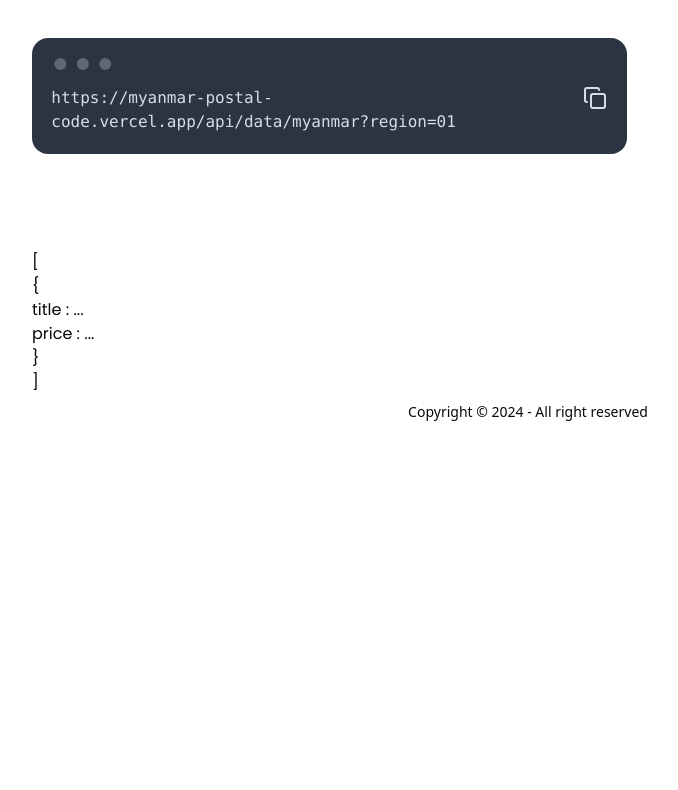
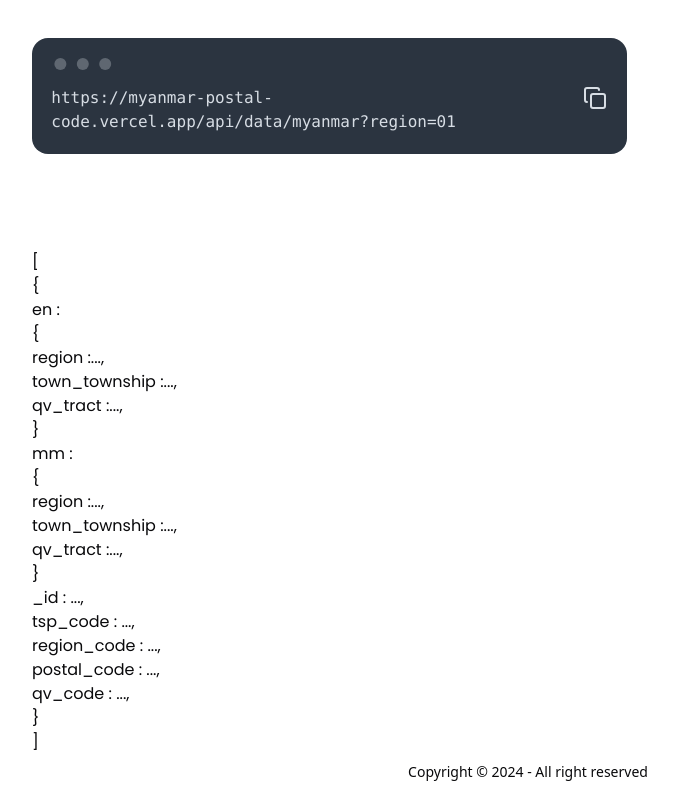
Before and after one commit to Minthantmg/MyanmarPostalCode, a Next.js app: page /docs in a window 1280 px wide. Shown: the part 603-1393 px from the top of the page, without its empty margins (112-790 px from the left). Before the commit the page ends 1033 px from the top, so only its background shows below. Built offline with nearby package versions, Linux system fonts and the light colour scheme.

Commit message:
json display

```diff
--- a/src/app/docs/page.tsx
+++ b/src/app/docs/page.tsx
@@ -33,7 +33,23 @@
     };
 
     const data = [
-        {id: 1, title: '...', price: '...', category: '...', description: '...', image: '...'},
+        {
+            "en": {
+                "region": "...,",
+                "town_township": "...,",
+                "qv_tract": "...,"
+            },
+            "mm": {
+                "region": "...,",
+                "town_township": "...,",
+                "qv_tract": "...,"
+            },
+            "_id": "...,",
+            "tsp_code": "...,",
+            "region_code": "...,",
+            "postal_code": "...,",
+            "qv_code": "...,"
+        },
     ];
 
     return (
@@ -102,10 +118,26 @@
                     <span>{`{`}
                         <span>
                           {data.map((item) => (
-                              <div key={item.id}>  {/* Add a unique key for each item */}
-                                  <h2>title : {item.title}</h2>
-                                  <p>price : {item.price}</p>
-                                  {/* Add other elements to display category, description, and image */}
+                              <div key={item.postal_code}>
+                                  <h2 className="flex flex-col">en :
+                                      <span className="flex flex-col">{`{`}</span>
+                                      <span>region :{item.en.region}</span>
+                                      <span>town_township :{item.en.town_township}</span>
+                                      <span>qv_tract :{item.en.qv_tract}</span>
+                                      {`}`}
+                                  </h2>
+                                  <h2 className="flex flex-col">mm :
+                                      <span className="flex flex-col">{`{`}</span>
+                                      <span>region :{item.en.region}</span>
+                                      <span>town_township :{item.en.town_township}</span>
+                                      <span>qv_tract :{item.en.qv_tract}</span>
+                                      {`}`}
+                                  </h2>
+                                  <p>_id : {item._id}</p>
+                                  <p>tsp_code : {item.tsp_code}</p>
+                                  <p>region_code : {item.region_code}</p>
+                                  <p>postal_code : {item.postal_code}</p>
+                                  <p>qv_code : {item.qv_code}</p>
                               </div>
                           ))}
                         </span>
```
